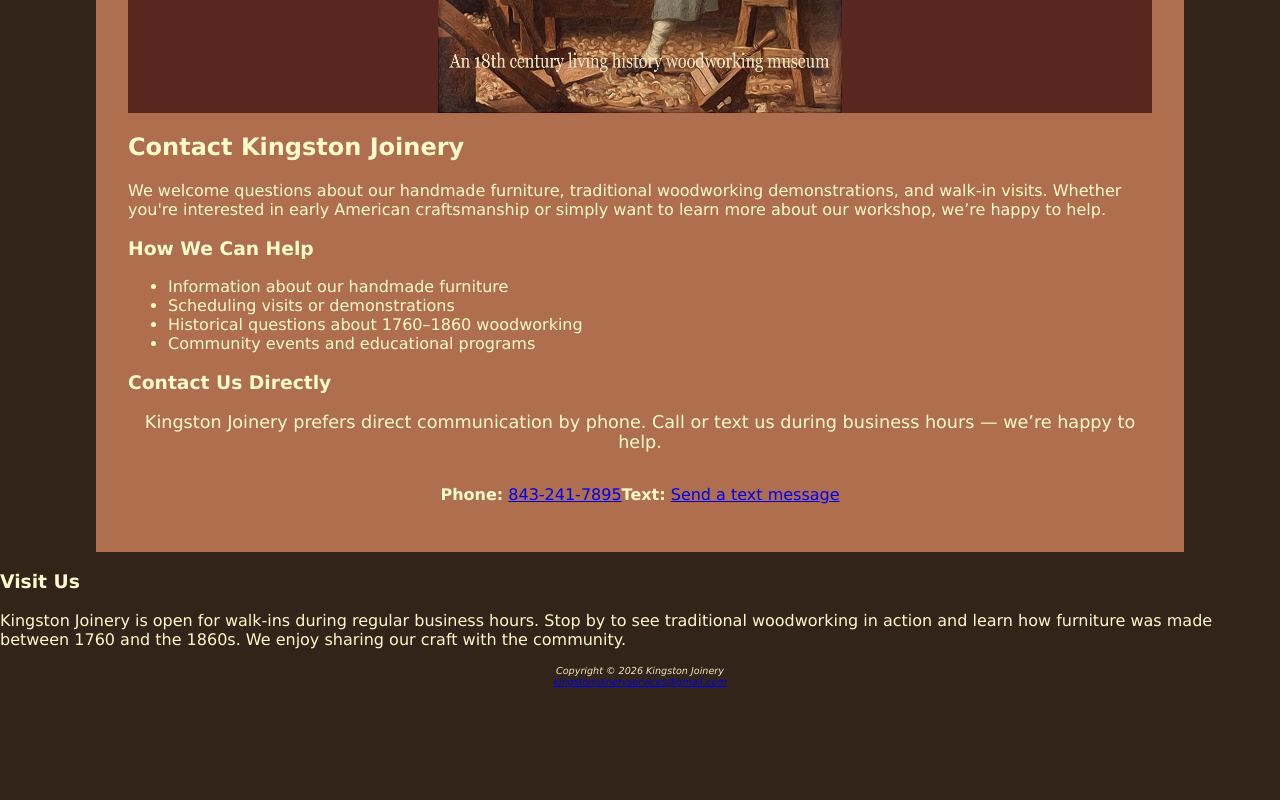
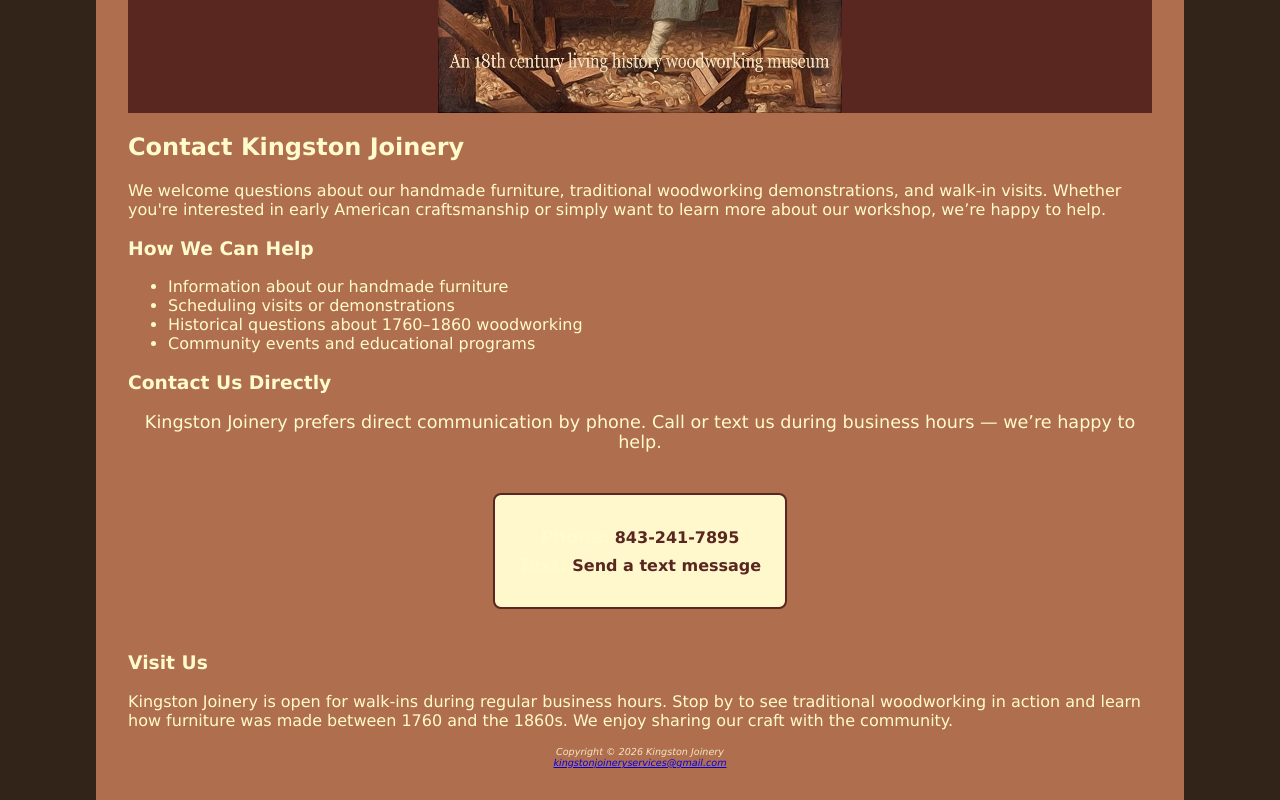
Before and after one commit to EllSpivey/Kingston-Joinery, a plain HTML site: page contact.html in a window 1280 px wide. Shown: the part 488-1288 px from the top of the page. Before the commit the page ends 1175 px from the top, so only its background shows below. Drawn offline with Linux system fonts and the light colour scheme.

Commit message:
Update contact.html

```diff
--- a/contact.html
+++ b/contact.html
@@ -57,9 +57,9 @@ to learn more about our workshop, we’re happy to help.
     Call or text us during business hours — we’re happy to help.
 </p>
 
-<div class="contact-wrapper"
+<div class="contact-wrapper">
     <div class="contact-box">
-        <p><strong>Phone:</strong> <a href="tel:843-241-7895">843-241-7895</a></p>
+        <p><strong>Phone:</strong> <a href="tel:843-241-7895">843‑241‑7895</a></p>
         <p><strong>Text:</strong> <a href="sms:843-241-7895">Send a text message</a></p>
     </div>
 </div>
```
